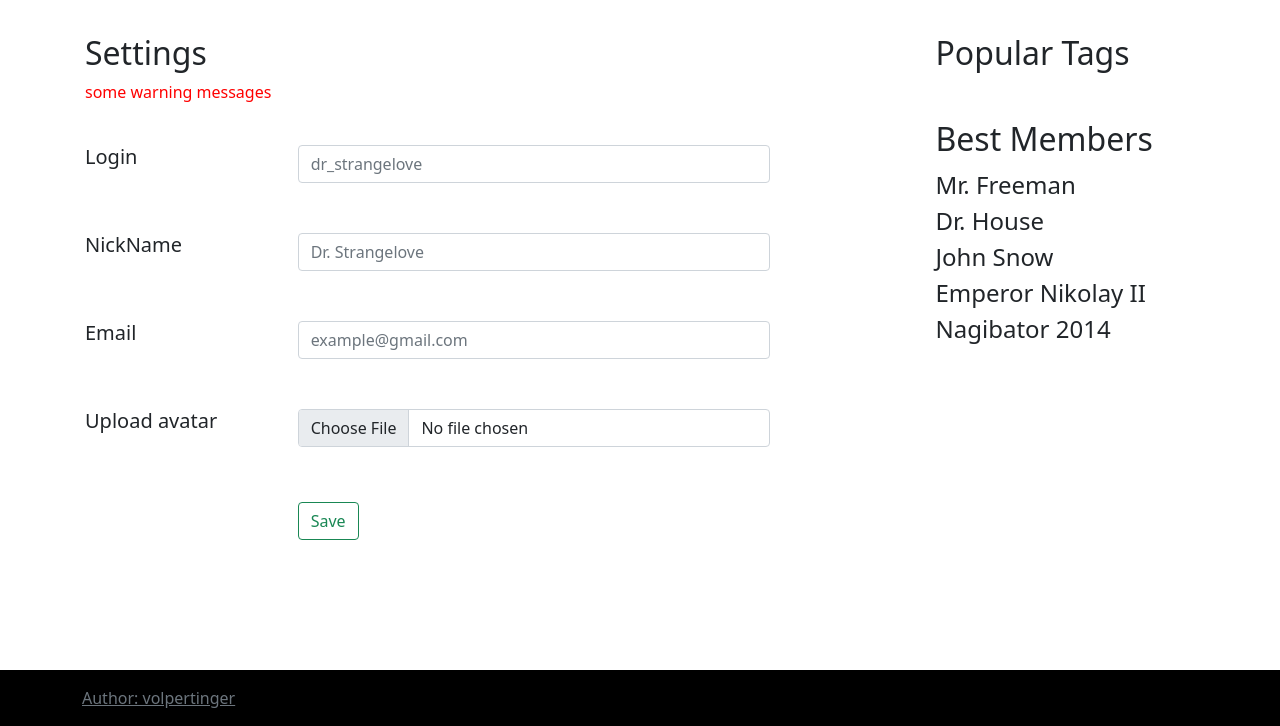
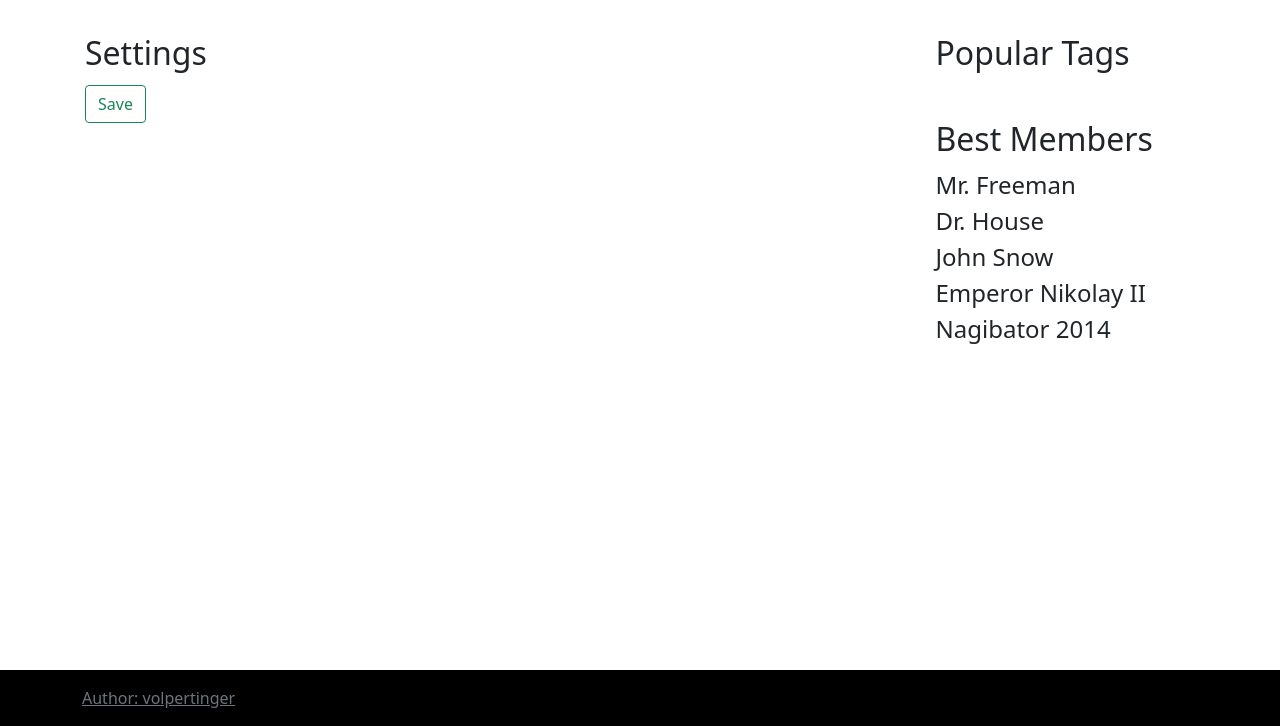
Before and after one commit to volpertinger/AskMe, a Django app: template templates/settings.html in a window 1280 px wide. Shown: the part 74-800 px from the top of the page. Run offline with Django 3.2, Linux system fonts and the light colour scheme; the template is opened without the code that fills it, so the values that code supplies are empty; some libraries are stand-ins or nearby versions.

Commit message:
settings developed

```diff
--- a/templates/settings.html
+++ b/templates/settings.html
@@ -1,52 +1,16 @@
 {% extends "include/base.html" %}
+{% load bootstrap4 %}
 {% block content %}
     <h2 class="mt-5">Settings</h2>
-    <div class="row logInRow">
-        <p class="warningMessages">some warning messages</p>
-    </div>
-    <div class="row logInRow">
-        <div class="col-3 logInRow">
-            <h5>Login</h5>
-        </div>
-        <div class="col-7 form-group logInRow">
-            <input type="text" maxlength="32" class="form-control" placeholder="dr_strangelove" id="Login">
-        </div>
-    </div>
 
-    <div class="row logInRow">
-        <div class="col-3 logInRow">
-            <h5>NickName</h5>
-        </div>
-        <div class="col-7 form-group logInRow">
-            <input type="text" maxlength="32" class="form-control" placeholder="Dr. Strangelove" id="NickName">
-        </div>
-    </div>
+    <form action="/settings/" method="post">
+        {% csrf_token %}
+        {% bootstrap_form form %}
 
-    <div class="row logInRow">
-        <div class="col-3 logInRow">
-            <h5>Email</h5>
-        </div>
-        <div class="col-7 form-group logInRow">
-            <input type="text" maxlength="320" class="form-control" placeholder="example@gmail.com" id="Email">
-        </div>
-    </div>
-
-    <div class="row logInRow">
-        <div class="col-3 newQuestionTitle">
-            <h5>Upload avatar</h5>
-        </div>
-        <div class="col-7 form-group answerBox">
-            <input type="file" class="form-control" id="customFile"/>
-        </div>
-    </div>
-
-    <div class="row logInRow">
-        <div class="col-3 newQuestionTitle">
-            <h5></h5>
-        </div>
-        <div class="col-7 form-group answerBox">
+        <div class="col-7 form-group">
             <button type="submit" class="btn btn-outline-success mb-2 answerButton">Save</button>
         </div>
-    </div>
+
+    </form>
 
 {% endblock %}
```
Also changed, not shown: baseApplication/forms.py (+64 -3 lines), baseApplication/views.py (+28 -3 lines), db.sqlite3.
